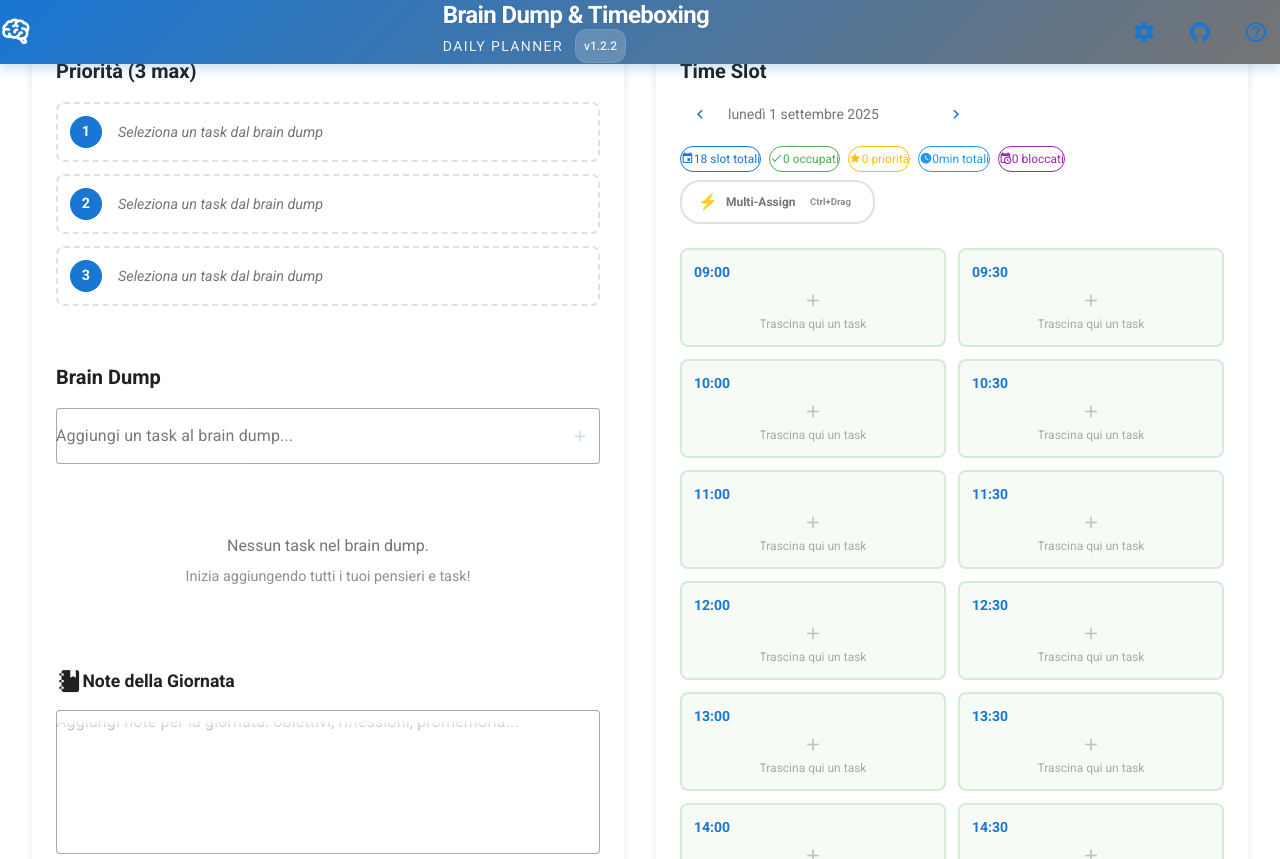
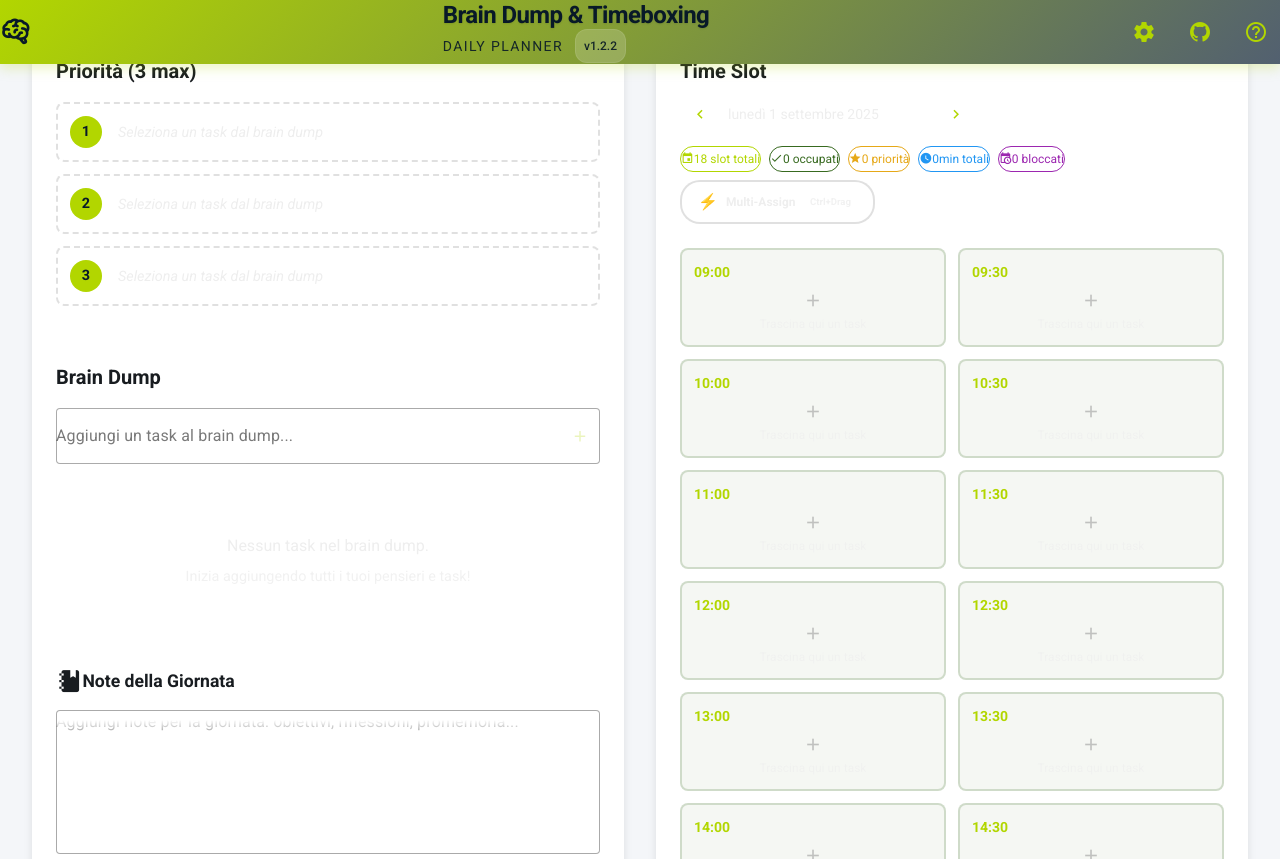
Before and after one commit to altea-abs/time-boxing, a Nuxt app: page / in a window 1280 px wide. Shown: the top 859 px of the page. Built offline with nearby package versions, Linux system fonts and the light colour scheme.

Commit message:
feat(ui): apply AlteaON Precision Architect theme tokens
Replace Vuetify light/dark color tokens with the DESIGN.md palette:
Midnight Blue canvas, Green Rio Grande primary, tonal surface tiers,
lavender tertiary for informational states, and on-surface text instead
of pure white.

```diff
--- a/app/plugins/vuetify.client.ts
+++ b/app/plugins/vuetify.client.ts
@@ -30,34 +30,73 @@ export default defineNuxtPlugin((nuxtApp) => {
     theme: {
       defaultTheme: getSystemTheme(),
       themes: {
-        light: {
+        dark: {
+          dark: true,
           colors: {
-            primary: '#1976d2',
-            secondary: '#757575',
-            accent: '#82B1FF',
-            error: '#FF5252',
-            info: '#2196F3',
-            success: '#4CAF50',
-            warning: '#FFC107',
-            surface: '#FFFFFF',
-            'surface-variant': '#F5F5F5',
-            'on-surface': '#212121',
-            'on-surface-variant': '#757575',
+            // Canvas — deep midnight void
+            'background': '#081928',
+            // Surface tonal layers
+            'surface': '#071d30',
+            'surface-bright': '#0d2540',
+            'surface-variant': '#0a1e30',
+            'on-surface-variant': '#8faac8',
+            // Primary — Green Rio Grande pulse
+            'primary': '#b2d600',
+            'primary-darken-1': '#8fa800',
+            'on-primary': '#081928',
+            'primary-container': '#cdf332',
+            'on-primary-container': '#081928',
+            // Secondary
+            'secondary': '#8faac8',
+            'on-secondary': '#081928',
+            'secondary-container': '#163558',
+            'on-secondary-container': '#d4e4f9',
+            // Tertiary — purple/lavender for informational alerts
+            'tertiary': '#9b74c4',
+            'on-tertiary': '#ffffff',
+            'tertiary-container': '#3b2558',
+            'on-tertiary-container': '#e8d9f8',
+            // Semantic colors
+            'error': '#cf6679',
+            'error-container': '#8b2533',
+            'on-error': '#ffffff',
+            'on-error-container': '#ffd9de',
+            'success': '#b2d600',
+            'success-container': '#3a4400',
+            'info': '#7b9fc2',
+            'warning': '#e6a817',
+            // Text — never pure white (DESIGN.md rule)
+            'on-surface': '#d4e4f9',
+            'on-background': '#d4e4f9',
+            // Ghost border fallback (15% opacity in usage)
+            'outline-variant': '#2a4a65',
+            'outline': '#3a5a78',
+            // Navigation & sidebar
+            'navigationBar': '#081928',
+            'sidebar': '#07192b',
           },
         },
-        dark: {
+        light: {
+          dark: false,
           colors: {
-            primary: '#2196F3',
-            secondary: '#424242',
-            accent: '#82B1FF',
-            error: '#FF5252',
-            info: '#2196F3',
-            success: '#4CAF50',
-            warning: '#FFC107',
-            surface: '#121212',
-            'surface-variant': '#1E1E1E',
-            'on-surface': '#FFFFFF',
-            'on-surface-variant': '#AAAAAA',
+            'background': '#f4f6f9',
+            'surface': '#ffffff',
+            'primary': '#b2d600',
+            'on-primary': '#081928',
+            'primary-container': '#cdf332',
+            'on-primary-container': '#1a2000',
+            'secondary': '#526070',
+            'on-secondary': '#ffffff',
+            'error': '#ba1a1a',
+            'error-container': '#ffdad6',
+            'success': '#386a20',
+            'info': '#2196F3',
+            'warning': '#e6a817',
+            'on-surface': '#181c20',
+            'outline': '#72787e',
+            'outline-variant': '#c1c7ce',
+            'navigationBar': '#f6f6f6',
+            'sidebar': '#ffffff',
           },
         },
       },
```
